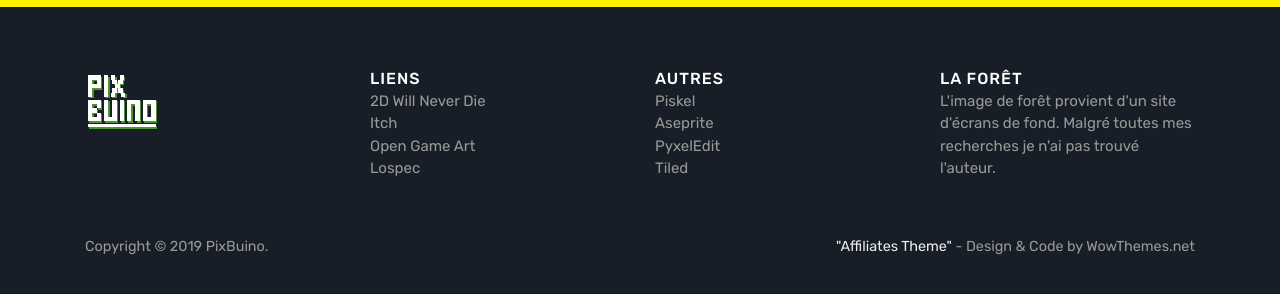
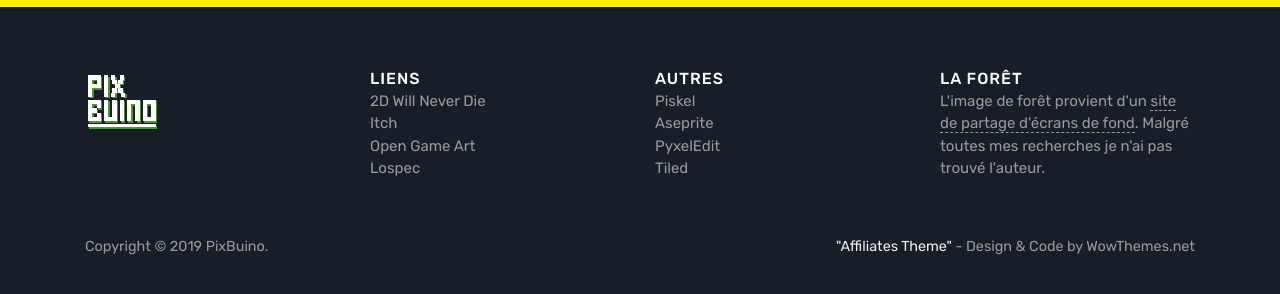
Before and after one commit to Maxibuino/PixBuino, a Jekyll site: the page built from index.html, in a window 1280 px wide and 900 px high, scrolled down 2361 px. Shown: the part 597-891 px from the top of the window. Built offline with Jekyll 4.4.1, drawn with Linux system fonts in a browser that asks for light colours; the list of posts is cut into pages by our own code; comment, search, counter and statistics services are not loaded.

Commit message:
Update default.html

```diff
--- a/_layouts/default.html
+++ b/_layouts/default.html
@@ -191,8 +191,8 @@
                 <div class="col-sm-3">
                 <div class="footer-widget textwidget">
                     <h5 class="title">La forêt</h5>
-                    <p>L'image de forêt provient d'un site d'écrans de fond. Malgré toutes mes recherches je n'ai pas trouvé l'auteur.</p>
-                </div>
+                    <p>L'image de forêt provient d'un <a target="blank" href="http://getwallpapers.com/collection/pixel-art-wallpapers">site de partage d'écrans de fond</a>. Malgré toutes mes recherches je n'ai pas trouvé l'auteur.</p>
+                  </div>
                 </div>
             </div>
 
```
